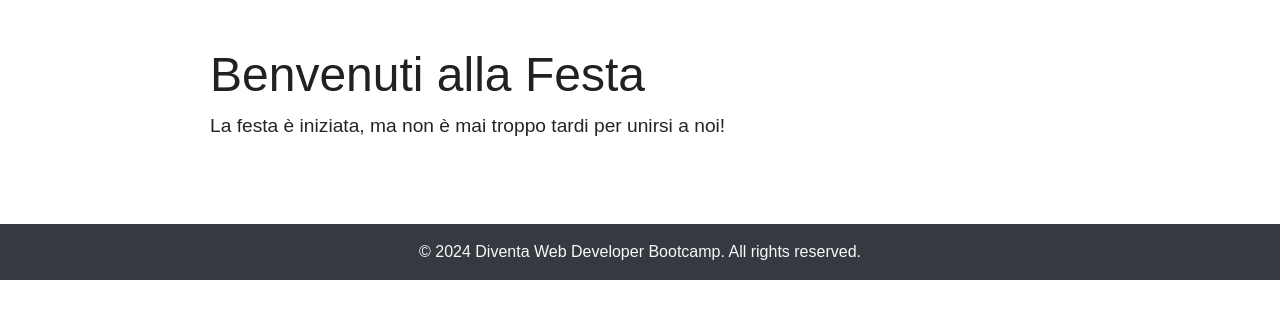
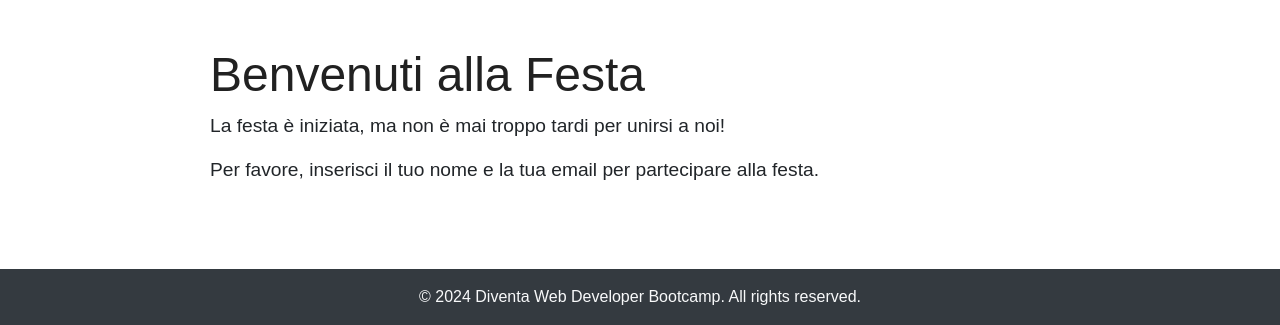
Before and after one commit to antonaai/miniprogetto, a plain HTML site: page index.html in a window 1280 px wide. Shown: the part 822-1147 px from the top of the page. Before the commit the page ends 1102 px from the top, so only its background shows below. Drawn offline with nearby package versions, Linux system fonts and the light colour scheme.

Commit message:
aggiunto nuovo paragrafo divertente

```diff
--- a/index.html
+++ b/index.html
@@ -16,6 +16,7 @@
         <section class="container cc-container my-5">
             <h2>Benvenuti alla Festa</h2>
             <p>La festa è iniziata, ma non è mai troppo tardi per unirsi a noi!</p>
+            <p>Per favore, inserisci il tuo nome e la tua email per partecipare alla festa.</p>
         </section>
 
         <footer class="text-center bg-dark text-light">
```
